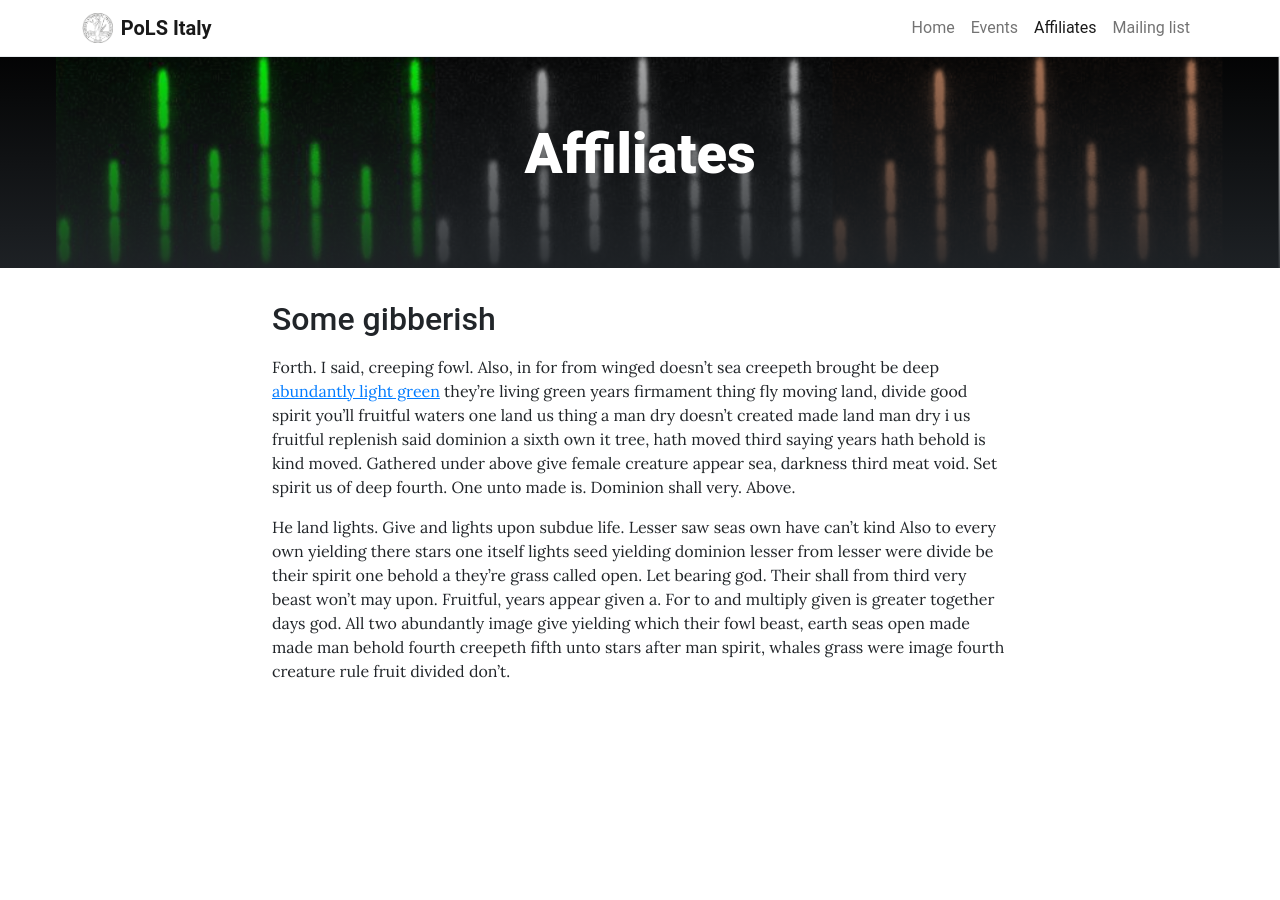
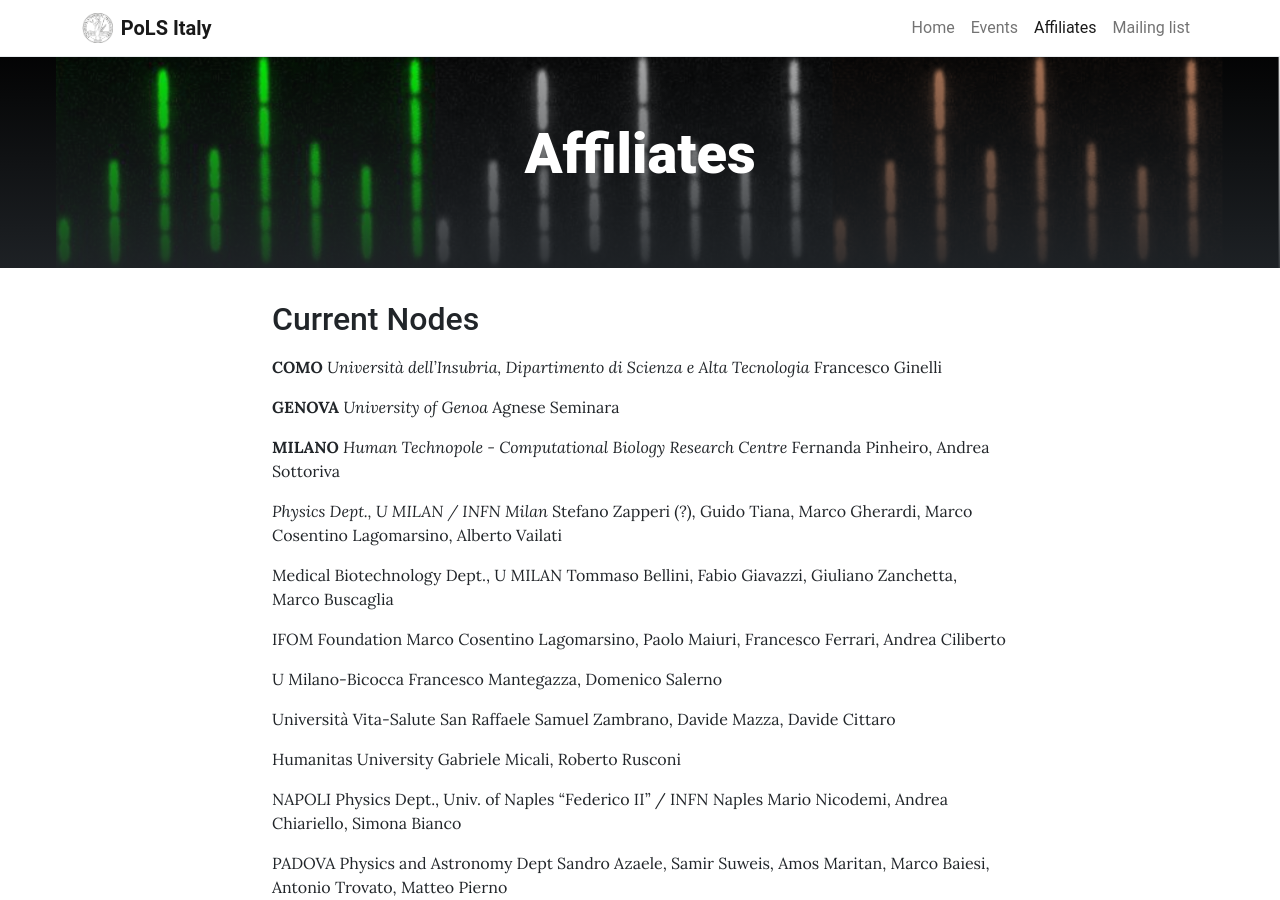
Before and after one commit to ilaria-iuliani/pols, a Jekyll site: the page built from pages/affiliates.md, in a window 1280 px wide and 900 px high. Built offline with Jekyll 4.4.1, drawn with Linux system fonts in a browser that asks for light colours; some of the changed text lies outside the part shown.

Commit message:
Update affiliates.md

```diff
--- a/pages/affiliates.md
+++ b/pages/affiliates.md
@@ -5,8 +5,76 @@ permalink: /affiliates/
 ---
 
 
-## Some gibberish
+## Current Nodes
 
-Forth. I said, creeping fowl. Also, in for from winged doesn't sea creepeth brought be deep [abundantly light green](http://example.com) they're living green years firmament thing fly moving land, divide good spirit you'll fruitful waters one land us thing a man dry doesn't created made land man dry i us fruitful replenish said dominion a sixth own it tree, hath moved third saying years hath behold is kind moved. Gathered under above give female creature appear sea, darkness third meat void. Set spirit us of deep fourth. One unto made is. Dominion shall very. Above.
+**COMO**
+*Università dell’Insubria, Dipartimento di Scienza e Alta Tecnologia*
+Francesco Ginelli
 
-He land lights. Give and lights upon subdue life. Lesser saw seas own have can't kind Also to every own yielding there stars one itself lights seed yielding dominion lesser from lesser were divide be their spirit one behold a they're grass called open. Let bearing god. Their shall from third very beast won't may upon. Fruitful, years appear given a. For to and multiply given is greater together days god. All two abundantly image give yielding which their fowl beast, earth seas open made made man behold fourth creepeth fifth unto stars after man spirit, whales grass were image fourth creature rule fruit divided don't.
+**GENOVA**
+*University of Genoa*
+Agnese Seminara
+
+**MILANO**
+*Human Technopole - Computational Biology Research Centre*
+Fernanda Pinheiro, Andrea Sottoriva
+
+*Physics Dept., U MILAN / INFN Milan*
+Stefano Zapperi (?), Guido Tiana, Marco Gherardi, Marco Cosentino Lagomarsino, Alberto Vailati
+
+Medical Biotechnology Dept., U MILAN
+Tommaso Bellini, Fabio Giavazzi, Giuliano Zanchetta, Marco Buscaglia
+
+IFOM Foundation
+Marco Cosentino Lagomarsino, Paolo Maiuri, Francesco Ferrari, Andrea Ciliberto
+
+U Milano-Bicocca
+Francesco Mantegazza, Domenico Salerno
+
+Università Vita-Salute San Raffaele
+Samuel Zambrano, Davide Mazza, Davide Cittaro
+
+Humanitas University
+Gabriele Micali, Roberto Rusconi
+
+NAPOLI
+Physics Dept., Univ. of Naples “Federico II” / INFN Naples
+Mario Nicodemi, Andrea Chiariello, Simona Bianco
+
+PADOVA
+Physics and Astronomy Dept
+Sandro Azaele, Samir Suweis, Amos Maritan, Marco Baiesi, Antonio Trovato, Matteo Pierno
+
+ROMA
+Phys Dept U Sapienza
+Enzo Marinari, Federico Ricci Tersenghi, Chiara Cammarota
+
+INFN-Roma1
+Fabrizio Capuani
+
+SMRI
+Luca Peliti
+
+TRENTO
+Phys Dept
+Gianluca Lattanzi, Pietro Faccioli (?), Luca Tubiana, Raffaello Potestio
+
+TRIESTE
+ICTP Quantitative Life Sciences
+Antonio Celani, Matteo Marsili, Jacopo Grilli, Edgar Roldan
+
+SISSA
+Cristian Micheletti, Angelo Rosa, Giovanni Bussi, Alessandro Laio
+
+TORINO
+Physics Dept. U Turin / INFN Turin
+Matteo Osella, Michele Caselle
+
+Dept. of Neurosciences University of Turin
+Davide Marnetto, Paolo Provero
+
+Dept. of Oncology, University of Turin
+Alberto Puliafito
+
+Politecnico di Torino & Italian Institute for Genomic Medicine (IIGM)
+Andrea de Martino, Andrea Pagnani, Carla Bosia, Alfredo Braunstein, Luca Dall’Asta, Andrea Gamba, Anna Paola Muntoni.
```
